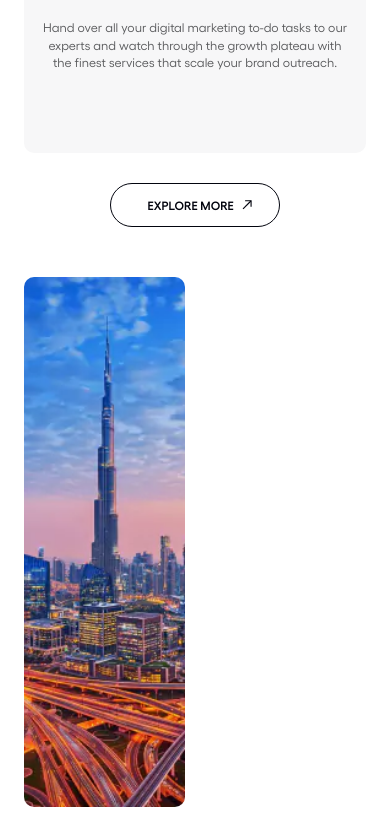
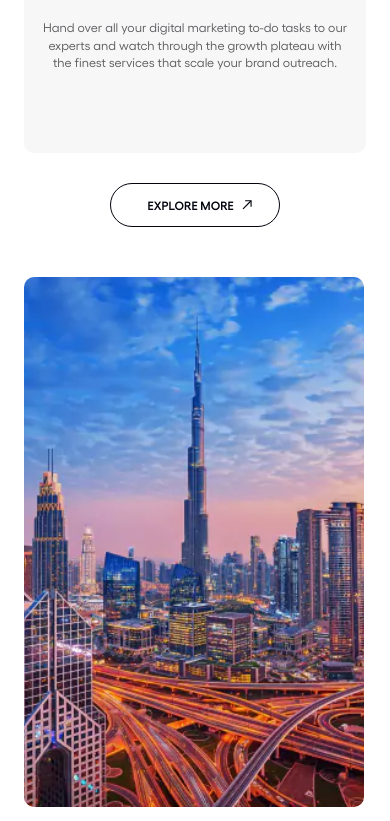
Before and after one commit to lazim-mv/BeaconUAE, a Next.js app: page / in a window 390 px wide. Shown: the part 2739-3560 px from the top of the page. Built offline with nearby package versions, Linux system fonts and the light colour scheme.

Commit message:
v2.0.26 whatAppChat

```diff
--- a/src/app/globals.css
+++ b/src/app/globals.css
@@ -2335,6 +2335,7 @@ li{
 
   .locationImgContainer{
     margin: 0;
+    width: 87.2vw;
   }
 
   .locationContainer .locationButton{
```
